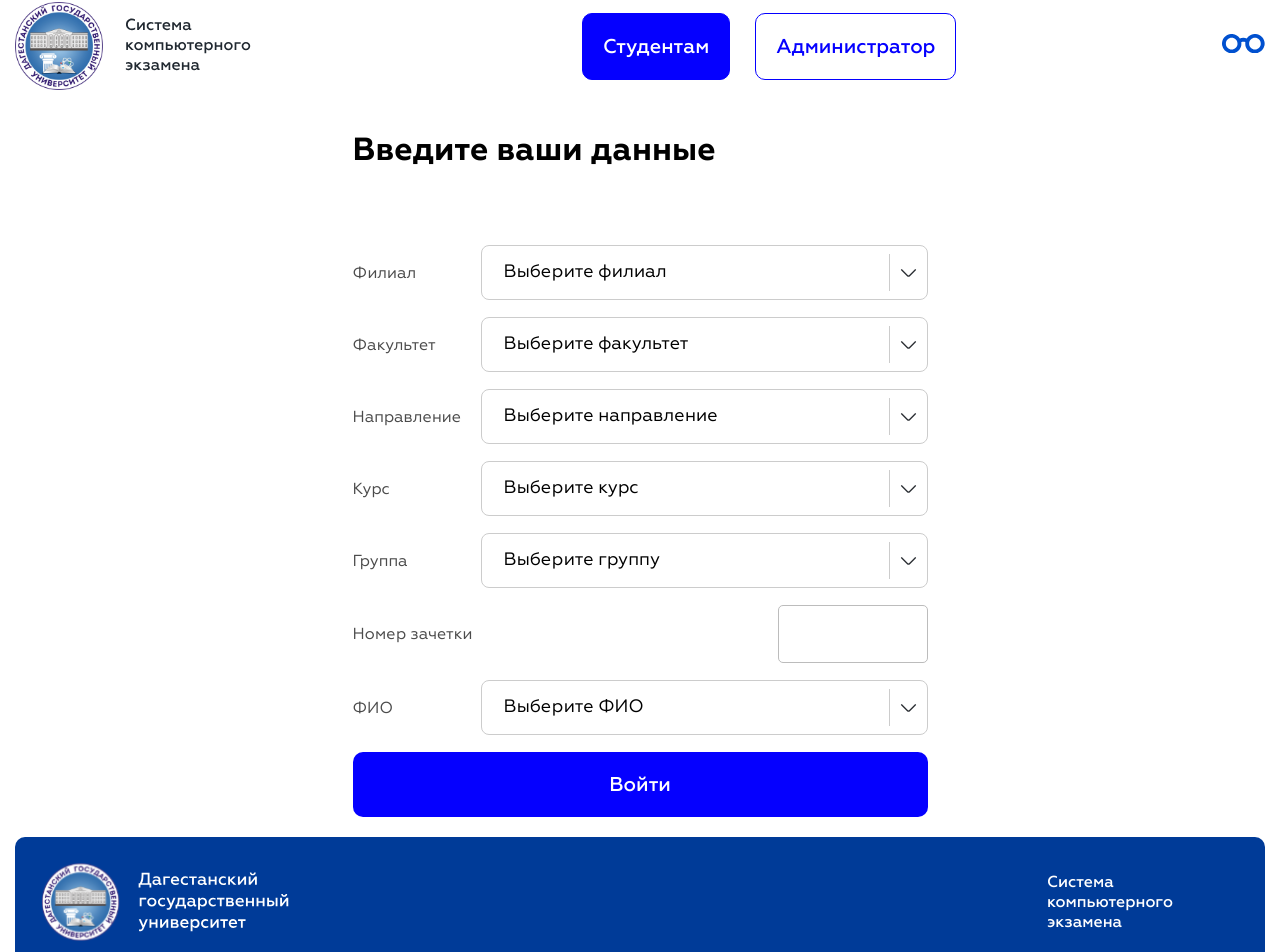
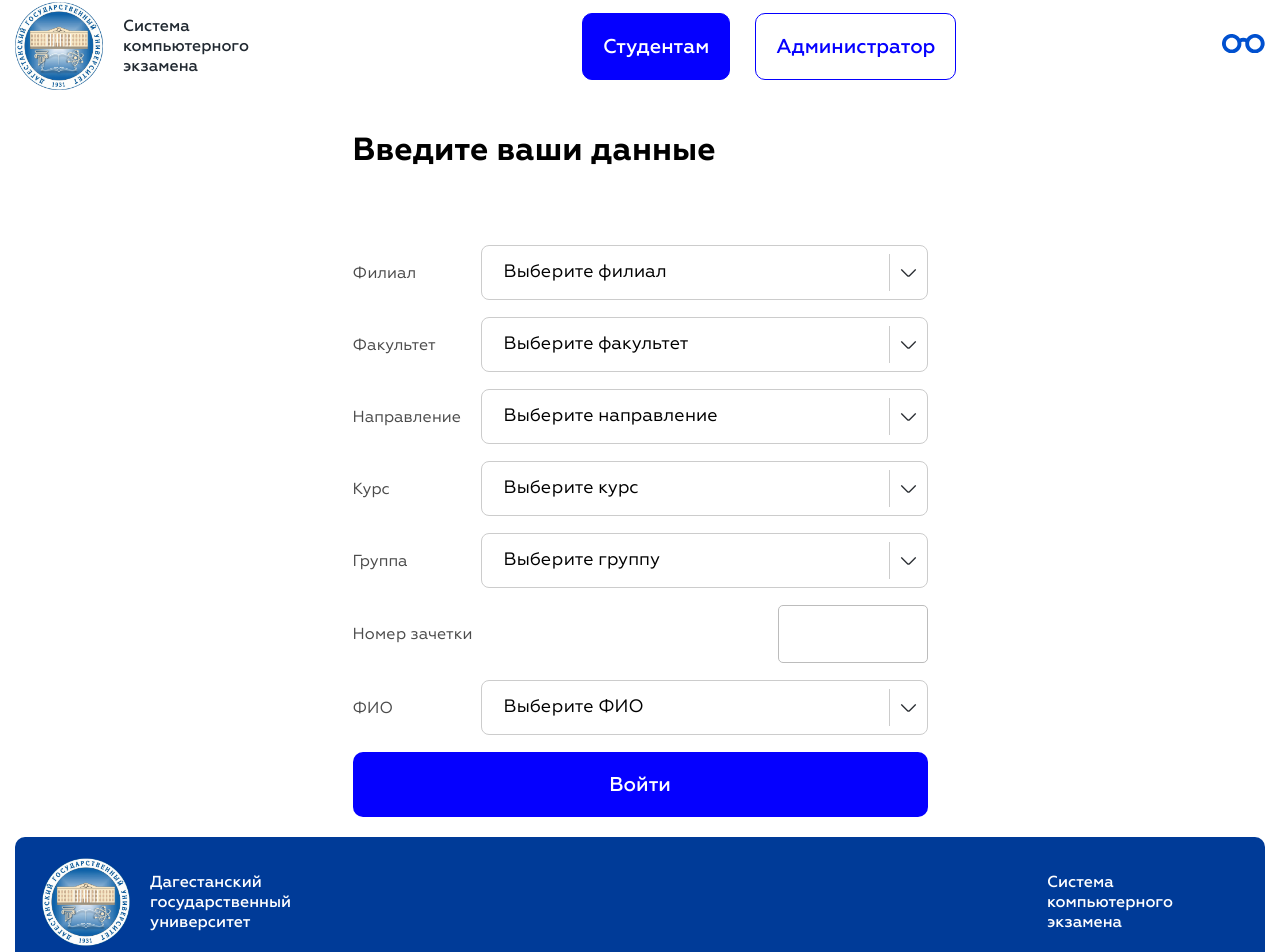
Before and after one commit to DSU-ICC/CompExamenFront, a React (Create React App) app: page / in a window 1280 px wide. Shown: the part 42-994 px from the top of the page. Built offline with nearby package versions, Linux system fonts and the light colour scheme; no server answers.

Commit message:
сделал блокировку на пробелы в поле ввода номера зачетки и поменял логотип Дгу

```diff
--- a/src/assets/css/style.css
+++ b/src/assets/css/style.css
@@ -279,11 +279,24 @@ main {
 .logo {
     width: 301px;
     height: 88px;
+    display: flex;
+    align-items: center;
+    gap: 20px;
+}
+
+.logo__img {
+    width: 88px;
+    height: 100%;
+    flex-shrink: 0;
 }
 
 .logo__text {
     font-weight: 500;
     color: #212931;
+}
+
+.footer__inner .logo__text {
+    color: #fff;
 }
 
 .nav {
--- a/src/components/Footer.jsx
+++ b/src/components/Footer.jsx
@@ -1,13 +1,17 @@
-import logoFooter from '../assets/img/logo-footer.svg'
+import { Link } from 'react-router-dom'
+import logo from '../assets/img/logo.png'
 
 const Footer = () => {
   return (
     <footer className="footer">
             <div className="footer__container container">
                 <div className="footer__inner">
-                    <a href="" className="logo">
-                        <img src={logoFooter} alt="" />
-                    </a>
+                    <Link to="/" className="logo">
+                        <div className="logo__img">
+                            <img src={logo} alt="Логотип ДГУ" />
+                        </div>
+                        <span className="logo__text">Дагестанский государственный университет</span>
+                    </Link>
                     <div className="footer__text">
                         Система компьютерного экзамена
                     </div>
--- a/src/components/Header.jsx
+++ b/src/components/Header.jsx
@@ -1,5 +1,5 @@
 import { useContext } from 'react'
-import logo from '../assets/img/logo.svg'
+import logo from '../assets/img/logo.png'
 import { AppContext } from '../context'
 import { Link, useHref } from 'react-router-dom'
 
@@ -32,15 +32,17 @@ const Header = () => {
         <header className="header">
             <div className="header__container container">
                 <Link to="/" className="logo">
-                    <img src={logo} alt="" />
+                    <div className="logo__img">
+                        <img src={logo} alt="Логотип ДГУ" />
+                    </div>
+                    <span className="logo__text">Система компьютерного экзамена</span>
                 </Link>
                 {
                     isLoginPage() &&
-
-                            <div className='nav'>
-                        <Link to='/' className={`nav-link btn${!isAdminPage() ? ' active' : ''}`}>Студентам</Link>
-                        <Link to='/login' className={`nav-link btn${isAdminPage() ? ' active' : ''}`}>Администратор</Link>
-                    </div>
+                        <div className='nav'>
+                            <Link to='/' className={`nav-link btn${!isAdminPage() ? ' active' : ''}`}>Студентам</Link>
+                            <Link to='/login' className={`nav-link btn${isAdminPage() ? ' active' : ''}`}>Администратор</Link>
+                        </div>
                 }
                 {
                     <div className="action">
--- a/src/pages/LoginStudent.jsx
+++ b/src/pages/LoginStudent.jsx
@@ -330,6 +330,7 @@ const LoginStudent = () => {
                                 render={({ field: { onChange }, fieldState: { error } }) => (
                                     <Input
                                         className={`form__input form__input--small${error ? ' error' : ''}`}
+                                        onKeyDown={(e) => e.key == ' ' && e.preventDefault()}
                                         onChange={(newValue) => { onChange(newValue) }}
                                     />
                                 )}
```
Also changed, not shown: src/assets/img/logo.png (added), src/assets/img/logo.svg (deleted).
